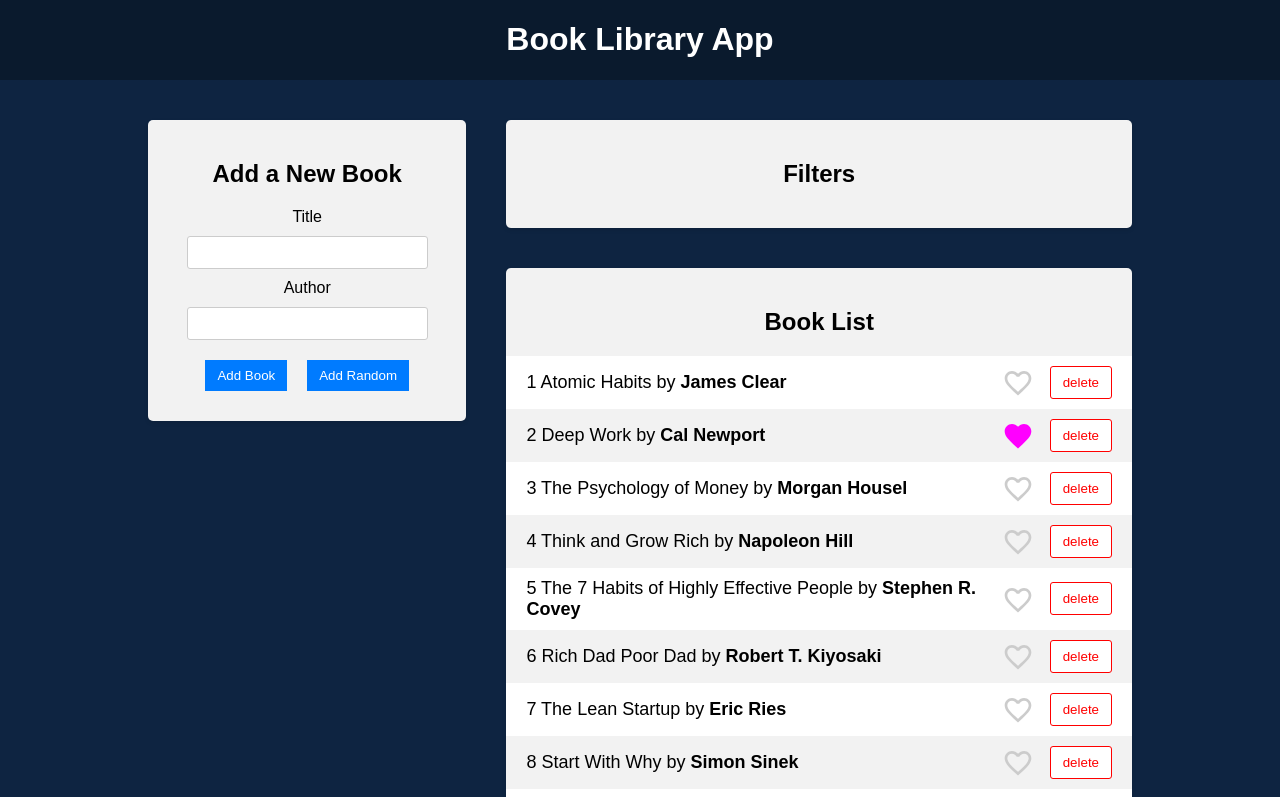
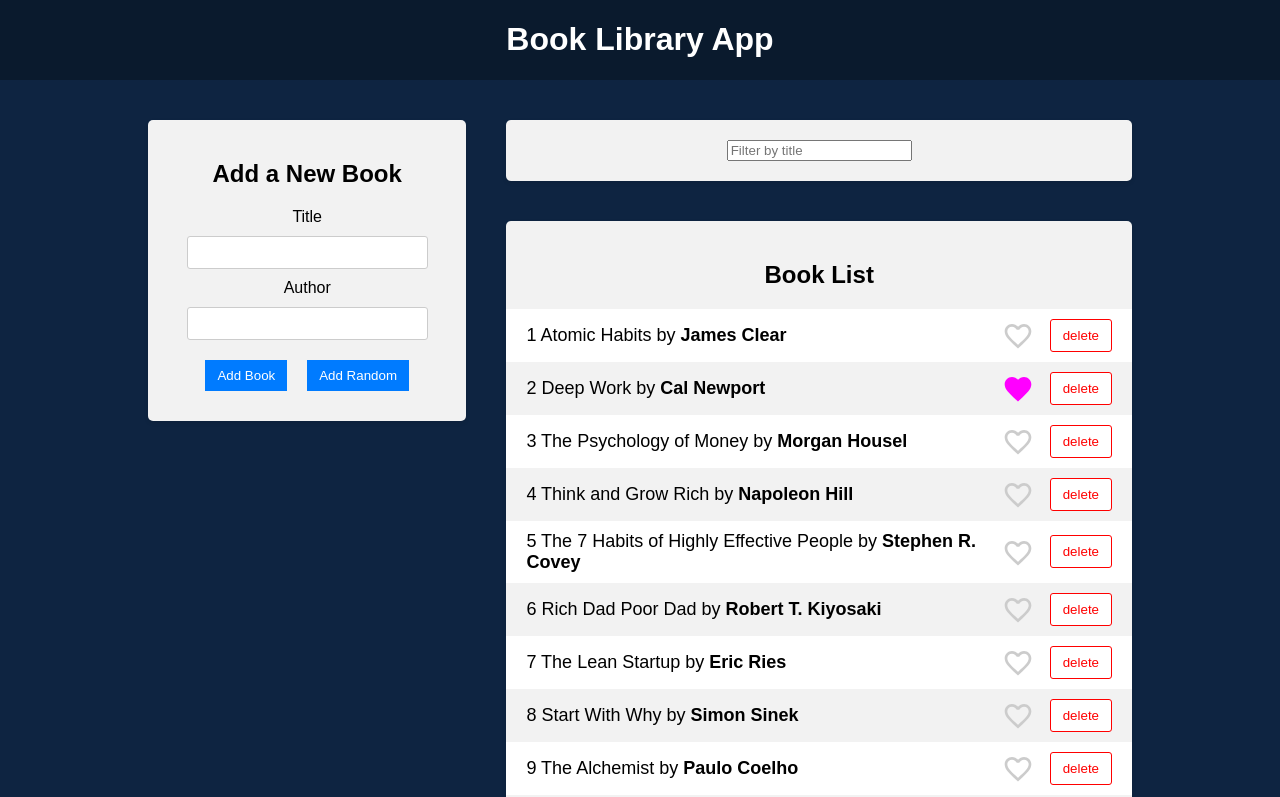
Before and after one commit to samilessons/book-store-students, a React (Vite) app in the folder frontend/: page / in a window 1280 px wide. Shown: the top 797 px of the page. Built offline with nearby package versions, Linux system fonts and the light colour scheme.

Commit message:
Filter by redux slice and filter by title

```diff
--- a/frontend/src/components/BookList/BookList.tsx
+++ b/frontend/src/components/BookList/BookList.tsx
@@ -2,22 +2,23 @@
 import type { BookState } from "../../redux/store";
 import { deleteBook, toggleFavorite } from "../../redux/books/actionCreators";
 import { type NewBook } from "../../interfaces/NewBookInterface";
+import { selectFilterTitle } from "../../redux/slices/filterSlice";
 
 import { MdFavorite, MdFavoriteBorder } from "react-icons/md";
 
 import "./BookList.css";
 export default function BookList() {
   const books = useSelector((state: BookState) => state.books);
+  const titleFilter = useSelector(selectFilterTitle);
   const dispatch = useDispatch()
   let i = 0;
 
-  const hanldeDeleteBook = (id: string) => {
-    dispatch(deleteBook(id));
-  }
+  const hanldeDeleteBook = (id: string) => dispatch(deleteBook(id));
+  const handleToggleFavorite = (id: string) => dispatch(toggleFavorite(id));
 
-  const handleToggleFavorite = (id: string) => {
-    dispatch(toggleFavorite(id))
-  }
+  const filteredBooks = books.filter(book => {
+    return book.title.toLowerCase().includes(titleFilter.toLowerCase());
+  })
   return (
     <div className="app-block book-list">
       <h2>Book List</h2>
@@ -25,7 +26,7 @@
         <p>No books yet.</p>
       ) : (
         <ul>
-            {books.map(({ author, title, id, isFavorite }: NewBook) => {
+            {filteredBooks.map(({ author, title, id, isFavorite }: NewBook) => {
               return (
                 <li key={id}>
                   <div className="book-info"><span>{++i}</span> {title} by <strong>{author}</strong> </div>
--- a/frontend/src/components/Filter/Filter.tsx
+++ b/frontend/src/components/Filter/Filter.tsx
@@ -1,7 +1,20 @@
+import { useDispatch, useSelector, } from "react-redux";
+import { setTitleFilter, selectFilterTitle } from "../../redux/slices/filterSlice";
+
 export default function Filter() {
+  const dispatch = useDispatch();
+  const value = useSelector(selectFilterTitle);
+  const handleTitleFilterChange = (e: React.FormEvent<HTMLInputElement>) => dispatch(setTitleFilter(e.target.value))
   return (
     <div className="app-block filter">
-      <h2>Filters</h2>
+      <div className="filter-group">
+        <input
+          type="text"
+          placeholder="Filter by title"
+          onChange={handleTitleFilterChange}
+          value={value}
+        />
+      </div>
     </div>
   );
 }
--- /dev/null
+++ b/frontend/src/redux/slices/filterSlice.ts
@@ -0,0 +1,21 @@
+import { createSlice } from "@reduxjs/toolkit";
+
+const initialState = {
+  title: ""
+};
+
+const filterSlice = createSlice({
+  name: "filter",
+  initialState,
+  reducers: {
+    setTitleFilter: function (state, action) {
+      // return { ...state, title: action.payload }
+      state.title = action.payload
+    }
+  }
+});
+
+export const { setTitleFilter } = filterSlice.actions;
+export const selectFilterTitle = (state) => state.filter.title;
+
+export default filterSlice.reducer;
--- a/frontend/src/redux/store.ts
+++ b/frontend/src/redux/store.ts
@@ -1,9 +1,11 @@
 import { configureStore } from "@reduxjs/toolkit";
 import booksReducer from "./books/reducer";
+import filterSliceReducer from "./slices/filterSlice";
 
 const store = configureStore({
   reducer: {
-    books: booksReducer
+    books: booksReducer,
+    filter: filterSliceReducer
   }
 });
 
```
